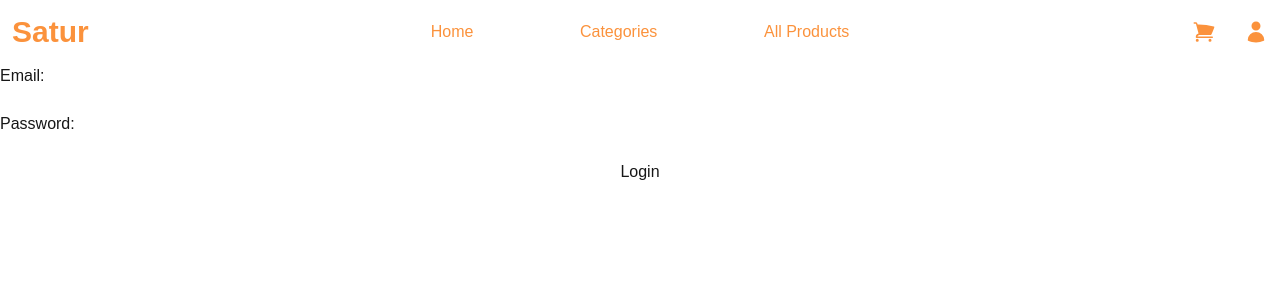
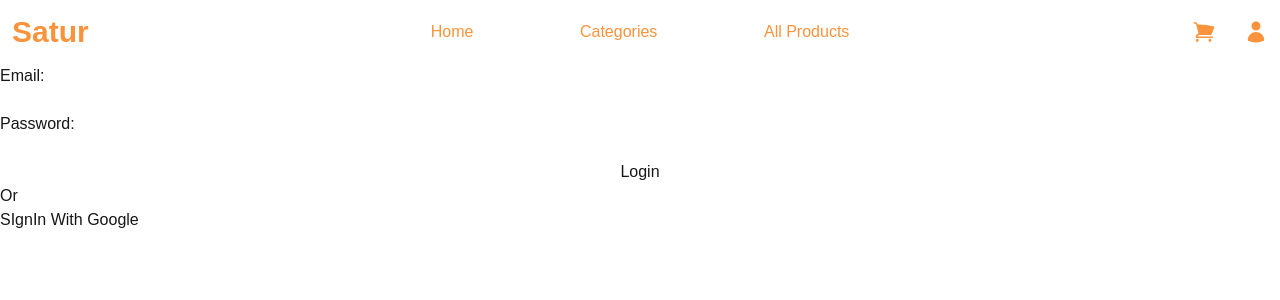
Before and after one commit to Eligio93/ec-commerce, a Next.js app: page /login in a window 1280 px wide. Shown: the top 300 px of the page. Built offline with nearby package versions, Linux system fonts and the light colour scheme.

Commit message:
adds login with google button

```diff
--- a/app/(auth)/login/page.tsx
+++ b/app/(auth)/login/page.tsx
@@ -24,6 +24,7 @@ export default function Login() {
   }
 
   return (
+    <div>
       <form onSubmit={handleLogin} className="flex flex-col">
         <label htmlFor="email">Email:</label>
         <input type="email" id="email" name="email" />
@@ -31,6 +32,11 @@ export default function Login() {
         <input type="password" id="password" name="password" />
         {error && <p>{error}</p>}
         <button type="submit">Login</button>
+        <p>Or</p>
       </form>
+      <button type="button" onClick={async () => await signIn("google")}>
+        SIgnIn With Google
+      </button>
+    </div>
   );
 }
```
Lines whose indentation alone changed are shown as unchanged.
